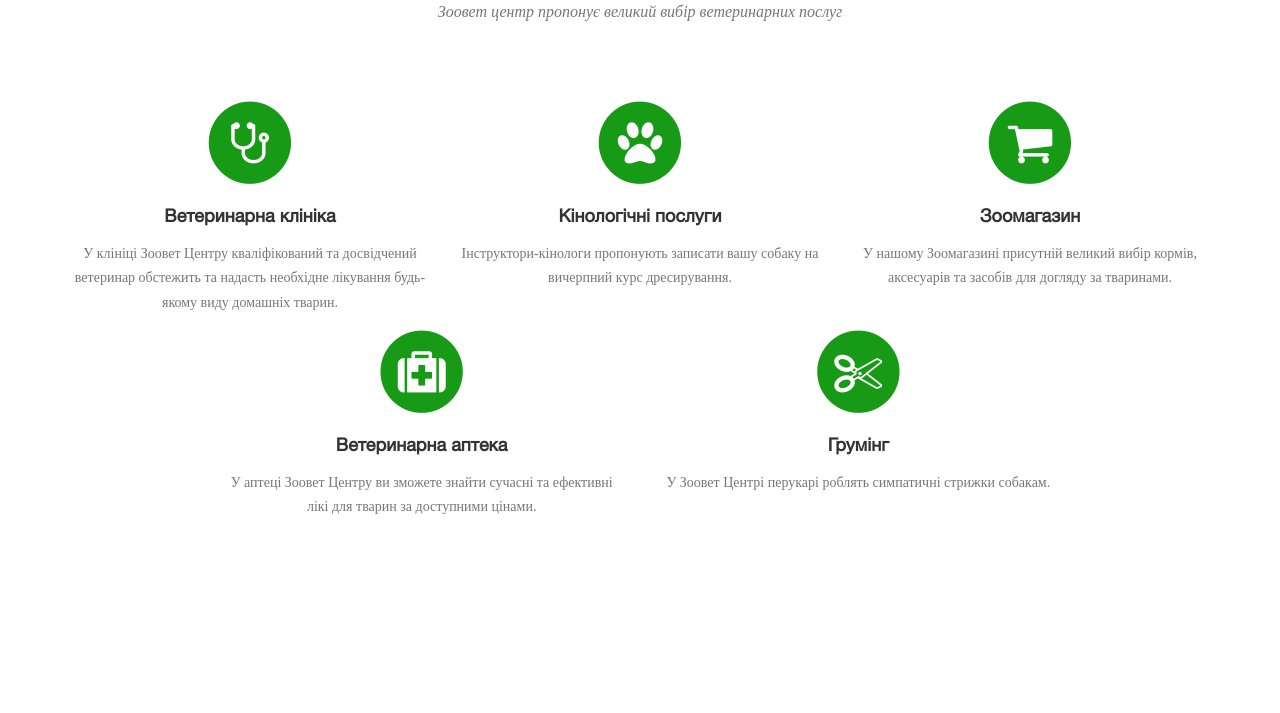
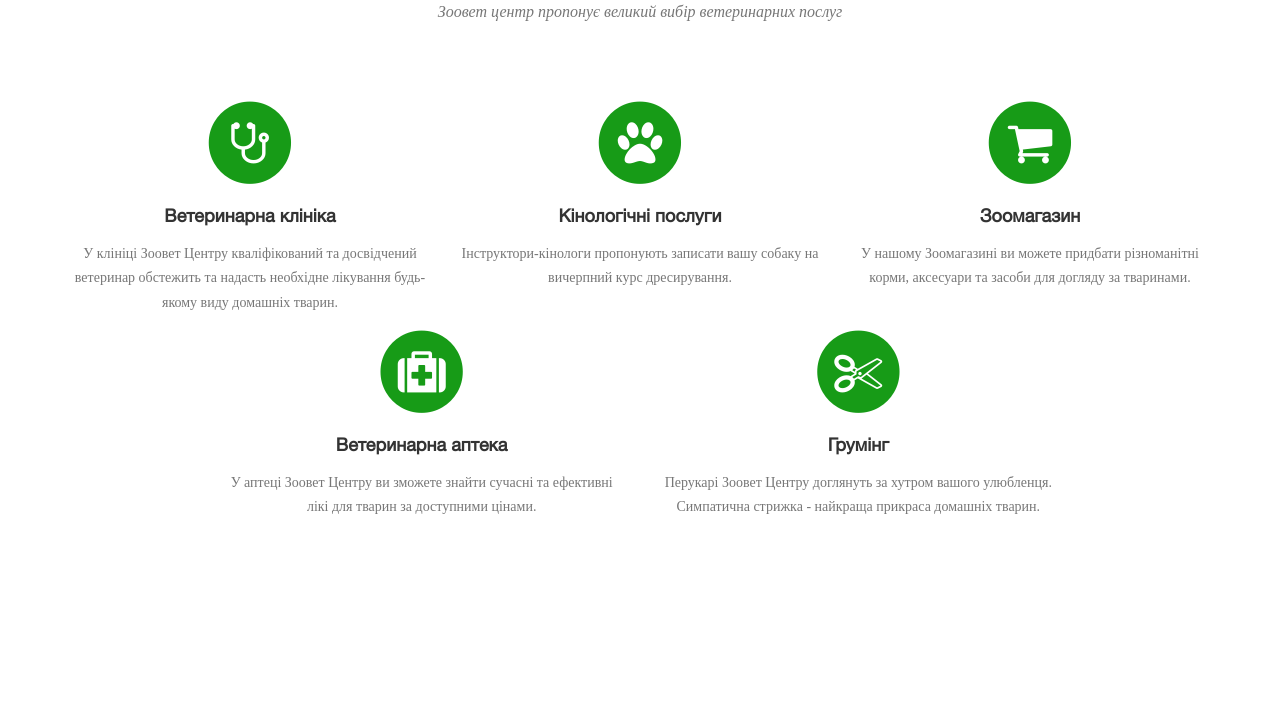
Before and after one commit to biletboh/vetcenterapp, a Flask app: page / in a window 1280 px wide. Shown: the part 955-1668 px from the top of the page. Run offline with Flask 2, Linux system fonts and the light colour scheme; some libraries are stand-ins or nearby versions; some web fonts are replaced.

Commit message:
changed description

```diff
--- a/templates/index.html
+++ b/templates/index.html
@@ -128,7 +128,7 @@
                       </span>
                     </a>
                     <h4 class="service-heading">Зоомагазин</h4>
-                    <p class="text-muted">У нашому Зоомагазині присутній великий вибір кормів, аксесуарів та засобів для догляду за тваринами.</p>
+                    <p class="text-muted">У нашому Зоомагазині ви можете придбати різноманітні корми, аксесуари та засоби для догляду за тваринами.</p>
                   </div>
             </div>
         </div>
@@ -151,7 +151,7 @@
                     </span>
                   </a>
                     <h4 class="service-heading">Грумінг</h4>
-                    <p class="text-muted">У Зоовет Центрі перукарі роблять симпатичні стрижки собакам.</p>
+                    <p class="text-muted">Перукарі Зоовет Центру доглянуть за хутром вашого улюбленця. Симпатична стрижка - найкраща прикраса домашніх тварин.</p>
                 </div>
             </div>
           </div>
```
